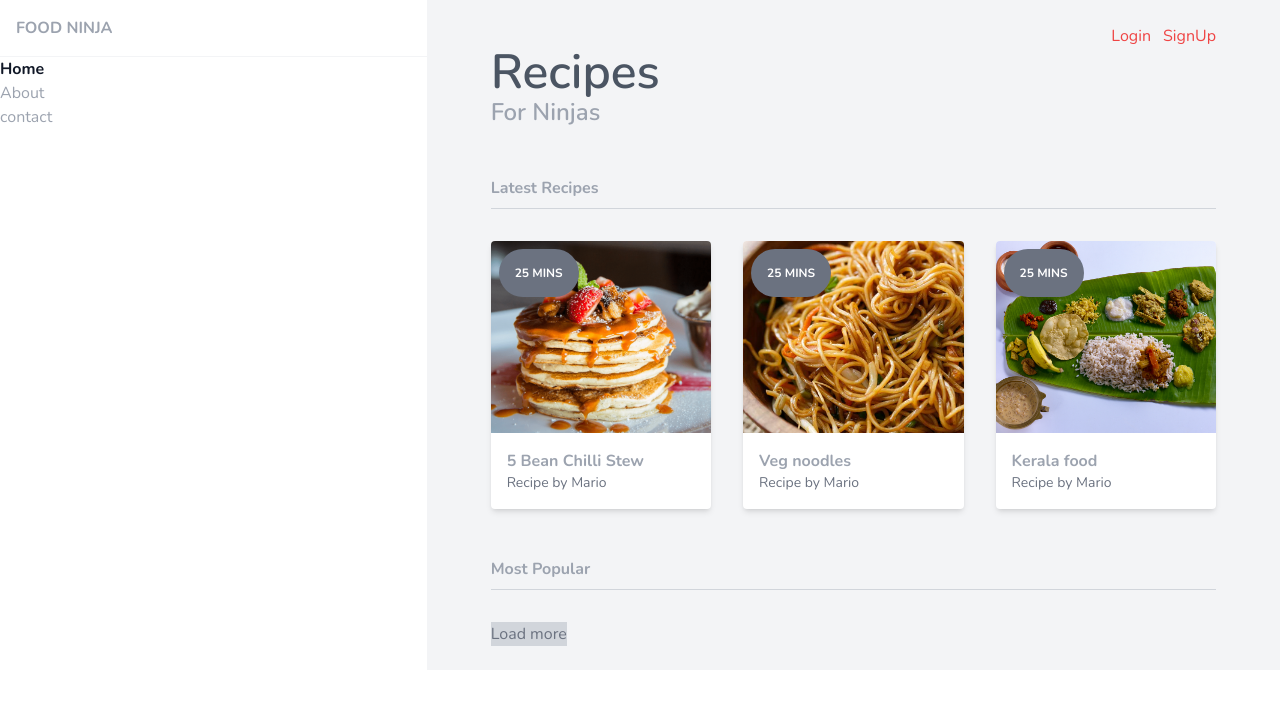
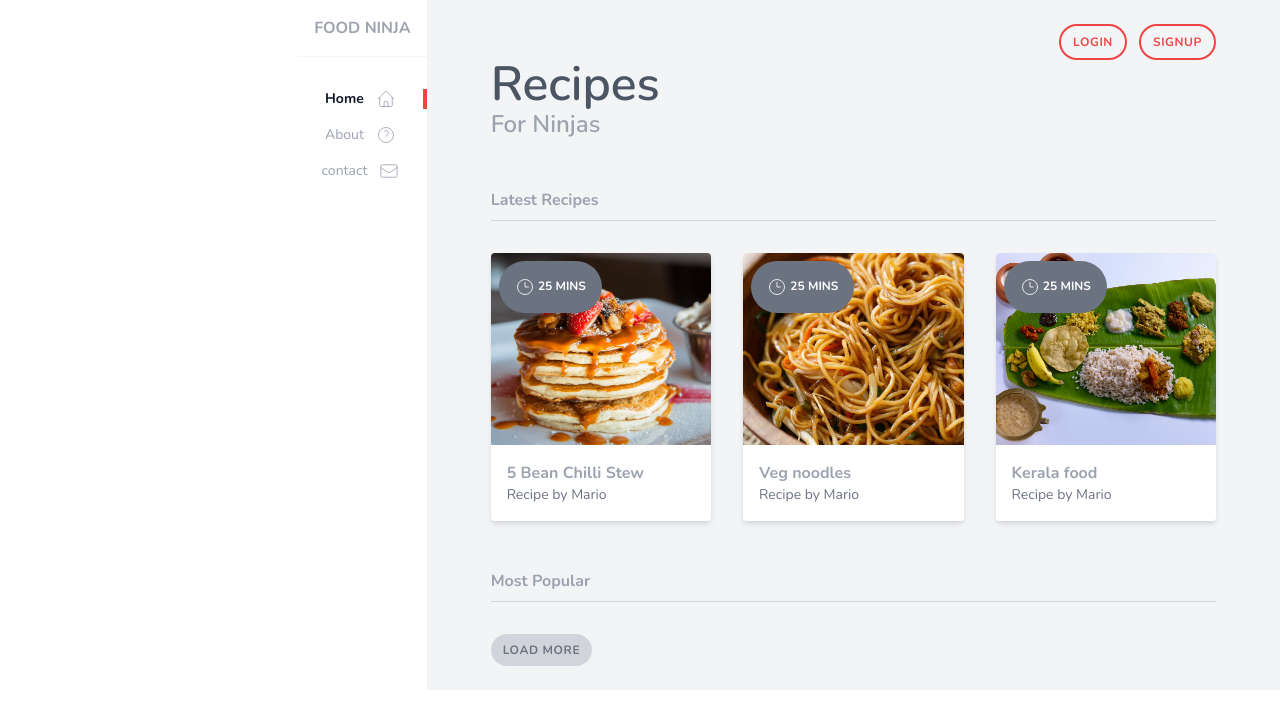
Before and after one commit to Vyshnav404/Study-TailwindCss, a website: page public/index.html in a window 1280 px wide. Drawn offline with nearby package versions, Linux system fonts and the light colour scheme.

Commit message:
navbar setted

```diff
--- a/public/index.html
+++ b/public/index.html
@@ -8,29 +8,47 @@
     <link rel="stylesheet" href="./styles.css" />
   </head>
   <body class="text-gray-400 font-body">
-    <div class="grid grid-cols-3">
+    <div class="grid md:grid-cols-3">
       <!--content wrapper-->
-      <div class="col-span-1">
-        <nav>
-          <div>
+      <div class="md:col-span-1 md:flex justify-end">
+        <nav class="text-right">
+          <div class="flex justify-between items-center">
             <h1 class="font-bold uppercase p-4 border-b border-gray-100">
-              <a href="/">Food Ninja</a>
+              <a href="/" class="hover:text-gray-600">Food Ninja</a>
             </h1>
+            <div class="px-4 cursor-pointer md:hidden" id="burger">
+              <svg class="w-6" xmlns="http://www.w3.org/2000/svg" fill="none" viewBox="0 0 24 24" strokeWidth={1.5} stroke="currentColor" className="w-6 h-6">
+                <path strokeLinecap="round" strokeLinejoin="round" d="M3.75 5.25h16.5m-16.5 4.5h16.5m-16.5 4.5h16.5m-16.5 4.5h16.5" />
+              </svg>
+
+            </div>
           </div>
-          <ul>
-            <li>
-              <a href="#">
+          <ul class="text-sm mt-6 hidden md:block" id="menu">
+            <li class="py-2">
+              <a href="#" class="px-4 flex justify-center border-r-4 border-red-500">
                 <span class="text-gray-900 font-bold">Home</span>
+                <svg class="w-5 ml-3" xmlns="http://www.w3.org/2000/svg" fill="none" viewBox="0 0 24 24" strokeWidth={1.5} stroke="currentColor" className="w-6 h-6">
+                  <path strokeLinecap="round" strokeLinejoin="round" d="M2.25 12l8.954-8.955c.44-.439 1.152-.439 1.591 0L21.75 12M4.5 9.75v10.125c0 .621.504 1.125 1.125 1.125H9.75v-4.875c0-.621.504-1.125 1.125-1.125h2.25c.621 0 1.125.504 1.125 1.125V21h4.125c.621 0 1.125-.504 1.125-1.125V9.75M8.25 21h8.25" />
+                </svg>
+
               </a>
             </li>
-            <li>
-              <a href="#">
+            <li class="py-2">
+              <a href="#" class="px-4 flex justify-center border-r-4 border-white">
                 <span>About</span>
+                <svg class="w-5 ml-3" xmlns="http://www.w3.org/2000/svg" fill="none" viewBox="0 0 24 24" strokeWidth={1.5} stroke="currentColor" className="w-6 h-6">
+                  <path strokeLinecap="round" strokeLinejoin="round" d="M9.879 7.519c1.171-1.025 3.071-1.025 4.242 0 1.172 1.025 1.172 2.687 0 3.712-.203.179-.43.326-.67.442-.745.361-1.45.999-1.45 1.827v.75M21 12a9 9 0 11-18 0 9 9 0 0118 0zm-9 5.25h.008v.008H12v-.008z" />
+                </svg>
+
               </a>
             </li>
-            <li>
-              <a href="#">
+            <li class="py-2">
+              <a href="#" class="px-4 flex justify-center border-r-4 border-white">
                 <span>contact</span>
+                <svg class="w-5 ml-3" xmlns="http://www.w3.org/2000/svg" fill="none" viewBox="0 0 24 24" strokeWidth={1.5} stroke="currentColor" className="w-6 h-6">
+                  <path strokeLinecap="round" strokeLinejoin="round" d="M21.75 6.75v10.5a2.25 2.25 0 01-2.25 2.25h-15a2.25 2.25 0 01-2.25-2.25V6.75m19.5 0A2.25 2.25 0 0019.5 4.5h-15a2.25 2.25 0 00-2.25 2.25m19.5 0v.243a2.25 2.25 0 01-1.07 1.916l-7.5 4.615a2.25 2.25 0 01-2.36 0L3.32 8.91a2.25 2.25 0 01-1.07-1.916V6.75" />
+                </svg>
+
               </a>
             </li>
           </ul>
@@ -38,10 +56,10 @@
       </div>
       <!-- end nav -->
 
-       <main class="px-16 py-6 bg-gray-100 col-span-2">
+       <main class="px-16 py-6 bg-gray-100 md:col-span-2">
         <div class="flex justify-center md:justify-end   text-red-500">
-            <a href="#">Login</a>
-            <a href="#" class="ml-3">SignUp</a>
+            <a href="#" class="btn border-red-500 border-2 hover:bg-red-400 hover:text-white">Login</a>
+            <a href="#" class="btn ml-3 border-red-500 border-2 hover:bg-red-400 hover:text-white">SignUp</a>
         </div>
 
         <header>
@@ -54,32 +72,42 @@
             <div class="mt-8 grid md:grid-cols-2 lg:grid-cols-3 gap-8">
                 <!-- Cards go here -->
                 <div class="card">
-                    <img src="img/Recipe1.webp" alt="img" class="w-full h-32 sm:h-48 object-cover">
+                    <img src="img/Recipe1.webp" alt="img" class="w-full h-32 sm:h-48 object-cover hover:scale-50 duration-500">
                     <div class="m-4">
                         <span class="font-bold">5 Bean Chilli Stew</span>
                         <span class="block text-gray-500 text-sm">Recipe by Mario</span>
                     </div>
                     <div class="badges">
+                      <svg class="w-5 inline-block" xmlns="http://www.w3.org/2000/svg" fill="none" viewBox="0 0 24 24" strokeWidth={1.5} stroke="currentColor" className="w-6 h-6">
+                        <path strokeLinecap="round" strokeLinejoin="round" d="M12 6v6h4.5m4.5 0a9 9 0 11-18 0 9 9 0 0118 0z" />
+                      </svg>
+
                       <span>25 mins</span>
                     </div>
                 </div>
                 <div class="card">
-                  <img src="img/Recipe2.webp" alt="img" class="w-full h-32 sm:h-48 object-cover">
+                  <img src="img/Recipe2.webp" alt="img" class="w-full h-32 sm:h-48 object-cover hover:opacity-90">
                   <div class="m-4">
                       <span class="font-bold">Veg noodles</span>
                       <span class="block text-gray-500 text-sm">Recipe by Mario</span>
                   </div>
                   <div class="badges">
+                    <svg class="w-5 inline-block" xmlns="http://www.w3.org/2000/svg" fill="none" viewBox="0 0 24 24" strokeWidth={1.5} stroke="currentColor" className="w-6 h-6">
+                      <path strokeLinecap="round" strokeLinejoin="round" d="M12 6v6h4.5m4.5 0a9 9 0 11-18 0 9 9 0 0118 0z" />
+                    </svg>
                     <span>25 mins</span>
                   </div>
               </div>
-              <div class="card">
-                <img src="img/Recipe3.png" alt="img" class="w-full h-32 sm:h-48 object-cover">
+              <div class="card ">
+                <img src="img/Recipe3.png" alt="img" class="w-full h-32 sm:h-48 object-cover hover:scale-125 duration-500">
                 <div class="m-4">
                     <span class="font-bold">Kerala food</span>
                     <span class="block text-gray-500 text-sm">Recipe by Mario</span>
                 </div>
                 <div class="badges">
+                  <svg class="w-5 inline-block" xmlns="http://www.w3.org/2000/svg" fill="none" viewBox="0 0 24 24" strokeWidth={1.5} stroke="currentColor" className="w-6 h-6">
+                    <path strokeLinecap="round" strokeLinejoin="round" d="M12 6v6h4.5m4.5 0a9 9 0 11-18 0 9 9 0 0118 0z" />
+                  </svg>
                   <span>25 mins</span>
                 </div>
             </div>
@@ -91,10 +119,12 @@
             </div>
 
             <div class="flex ">
-                <div class="text-gray-500 bg-gray-300"> Load more</div>
+                <div class="btn text-gray-500 bg-gray-300"> Load more</div>
             </div>
         </div>
        </main>
     </div>
+
+    <script src="index.js"></script>
   </body>
 </html>
--- /dev/null
+++ b/public/index.js
@@ -0,0 +1,11 @@
+const burger = document.getElementById("burger")
+const menu = document.getElementById("menu")
+
+burger.addEventListener('click',()=>{
+    if(menu.classList.contains('hidden')){
+        menu.classList.remove('hidden');
+
+    }else{
+        menu.classList.add('hidden')
+    }
+})
--- a/src/styles.css
+++ b/src/styles.css
@@ -10,3 +10,6 @@
 .badges{
     @apply bg-gray-500 text-white text-xs font-bold uppercase rounded-full p-4 absolute top-0 ml-2 mt-2
 }
+.btn{
+    @apply rounded-full py-2 px-3 uppercase text-xs font-bold cursor-pointer tracking-wider
+}
```
Also changed, not shown: public/styles.css.
